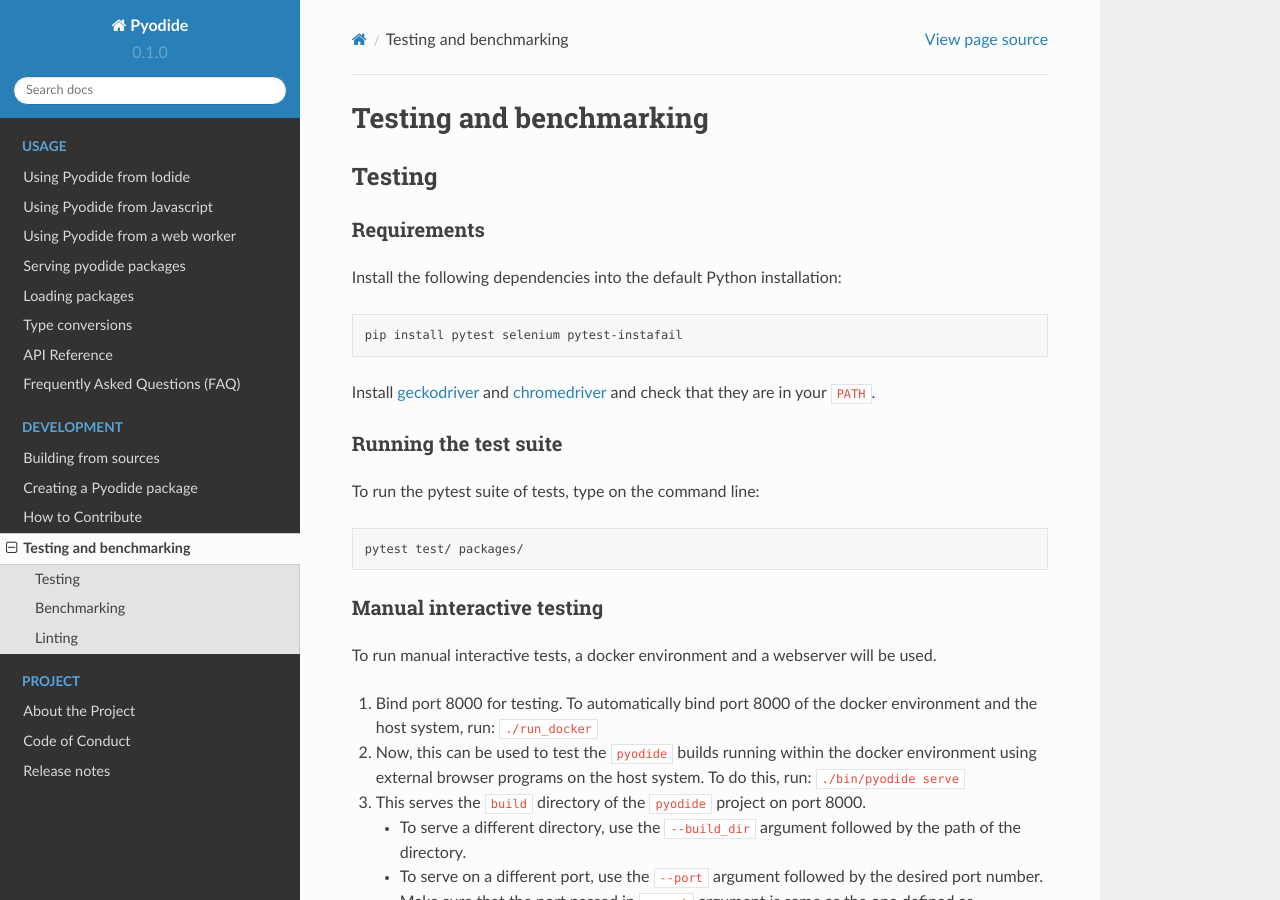
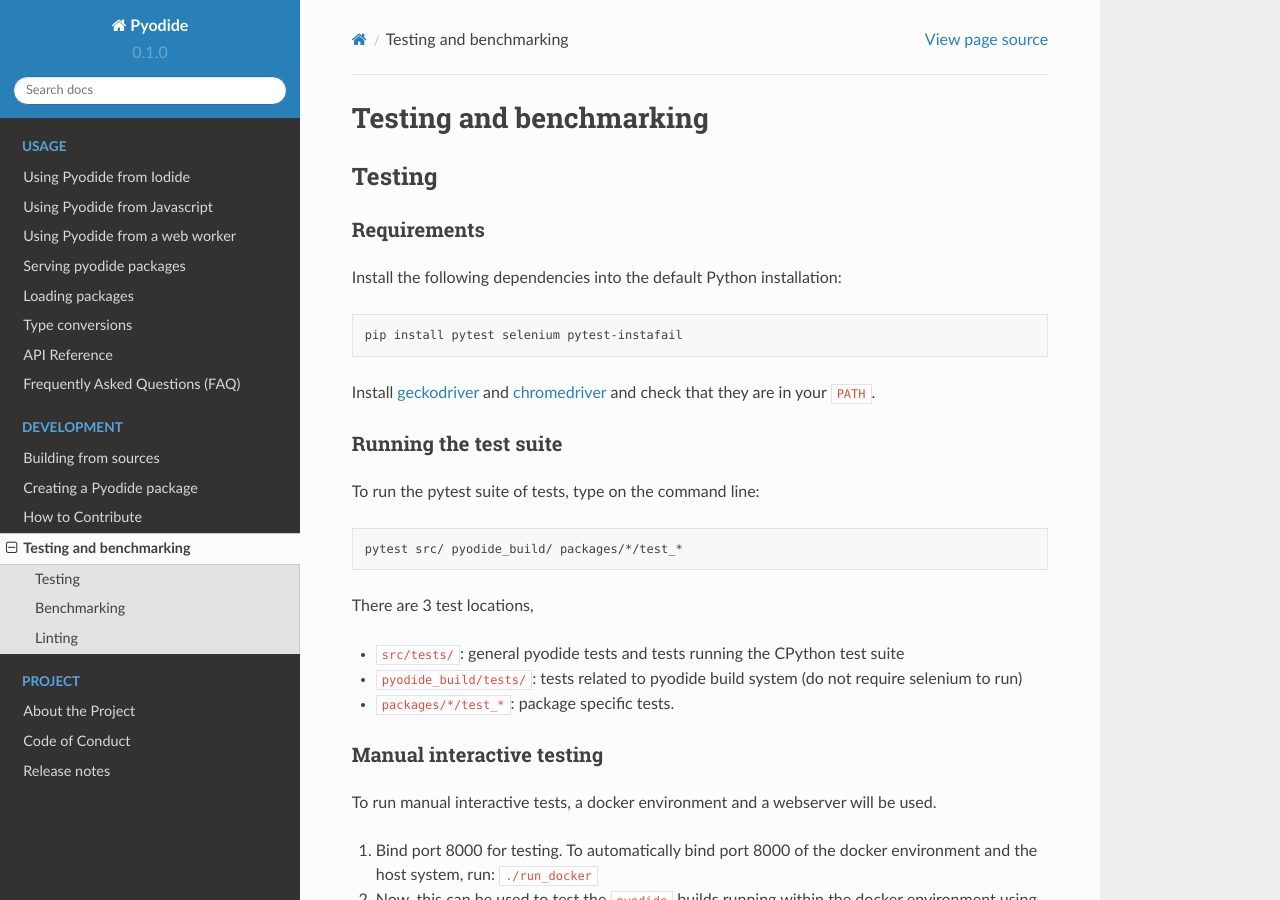
Before and after one commit to pyodide/pyodide, a Sphinx documentation site: the page built from docs/testing.md, in a window 1280 px wide and 900 px high. Built offline with Sphinx 7.4.7 and the Read the Docs theme 2.0.0, drawn with Linux system fonts in a browser that asks for light colours; the version number is read from the project's files by our own code.

Commit message:
Update documentation

````diff
--- a/docs/testing.md
+++ b/docs/testing.md
@@ -20,8 +20,13 @@
 To run the pytest suite of tests, type on the command line:
 
 ```bash
-pytest test/ packages/
+pytest src/ pyodide_build/ packages/*/test_*
 ```
+
+There are 3 test locations,
+- `src/tests/`: general pyodide tests and tests running the CPython test suite
+- `pyodide_build/tests/`: tests related to pyodide build system (do not require selenium to run)
+- `packages/*/test_*`: package specific tests.
 
 ### Manual interactive testing
 
````
